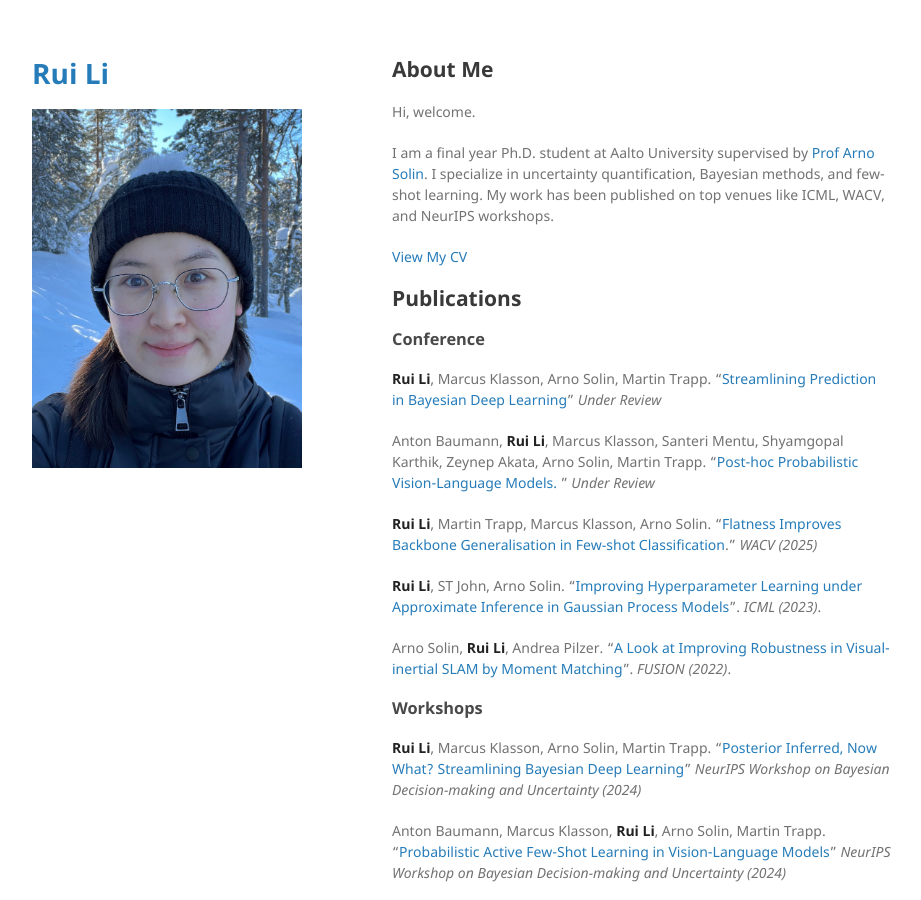
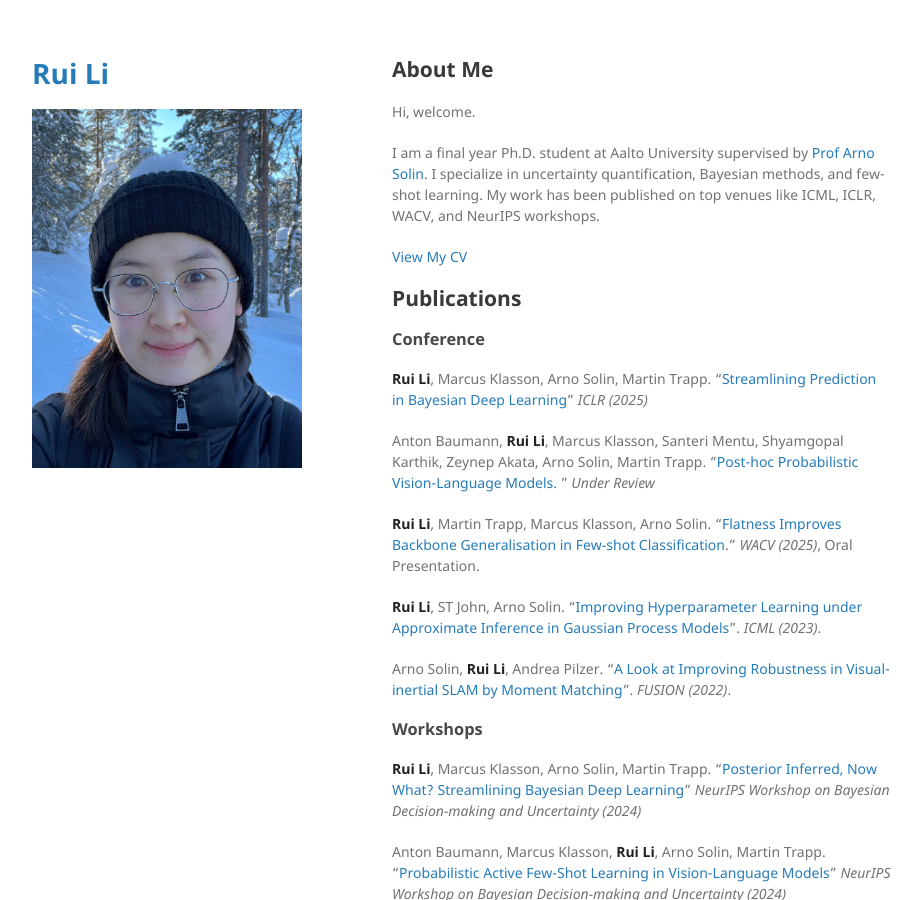
Before and after one commit to ruili-pml/ruili-pml.github.io, a Jekyll site: the page built from index.md, in a window 1280 px wide and 900 px high. Shown: the whole window, without its empty margins (178-1099 px from the left). Built offline with Jekyll 4.4.1, drawn with Linux system fonts in a browser that asks for light colours; the repository's description, which GitHub fills in, is left out; our own code applies the rules of GitHub Pages for plain Markdown files.

Commit message:
Update index.md

```diff
--- a/index.md
+++ b/index.md
@@ -6,7 +6,7 @@
 
 Hi, welcome.
 
-I am a final year Ph.D. student at Aalto University supervised by [Prof Arno Solin](https://users.aalto.fi/~asolin/). I specialize in uncertainty quantification, Bayesian methods, and few-shot learning. My work has been published on top venues like ICML, WACV, and NeurIPS workshops.
+I am a final year Ph.D. student at Aalto University supervised by [Prof Arno Solin](https://users.aalto.fi/~asolin/). I specialize in uncertainty quantification, Bayesian methods, and few-shot learning. My work has been published on top venues like ICML, ICLR, WACV, and NeurIPS workshops.
 
 [View My CV](cv/)
 
@@ -15,11 +15,11 @@
 
 ### Conference
 
-**Rui Li**, Marcus Klasson, Arno Solin, Martin Trapp. "[Streamlining Prediction in Bayesian Deep Learning](https://arxiv.org/abs/2411.18425)" _Under Review_
+**Rui Li**, Marcus Klasson, Arno Solin, Martin Trapp. "[Streamlining Prediction in Bayesian Deep Learning](https://arxiv.org/abs/2411.18425)" _ICLR (2025)_
 
 Anton Baumann, **Rui Li**, Marcus Klasson, Santeri Mentu, Shyamgopal Karthik, Zeynep Akata, Arno Solin, Martin Trapp. "[Post-hoc Probabilistic Vision-Language Models. ](https://arxiv.org/abs/2412.06014)" _Under Review_
 
-**Rui Li**, Martin Trapp, Marcus Klasson, Arno Solin. "[Flatness Improves Backbone Generalisation in Few‐shot Classification](https://arxiv.org/abs/2404.07696)." _WACV (2025)_
+**Rui Li**, Martin Trapp, Marcus Klasson, Arno Solin. "[Flatness Improves Backbone Generalisation in Few‐shot Classification](https://arxiv.org/abs/2404.07696)." _WACV (2025)_, Oral Presentation.
 
 **Rui Li**, ST John, Arno Solin. "[Improving Hyperparameter Learning under Approximate Inference in Gaussian Process Models](https://arxiv.org/abs/2306.04201)".  _ICML (2023)_.
 
```
